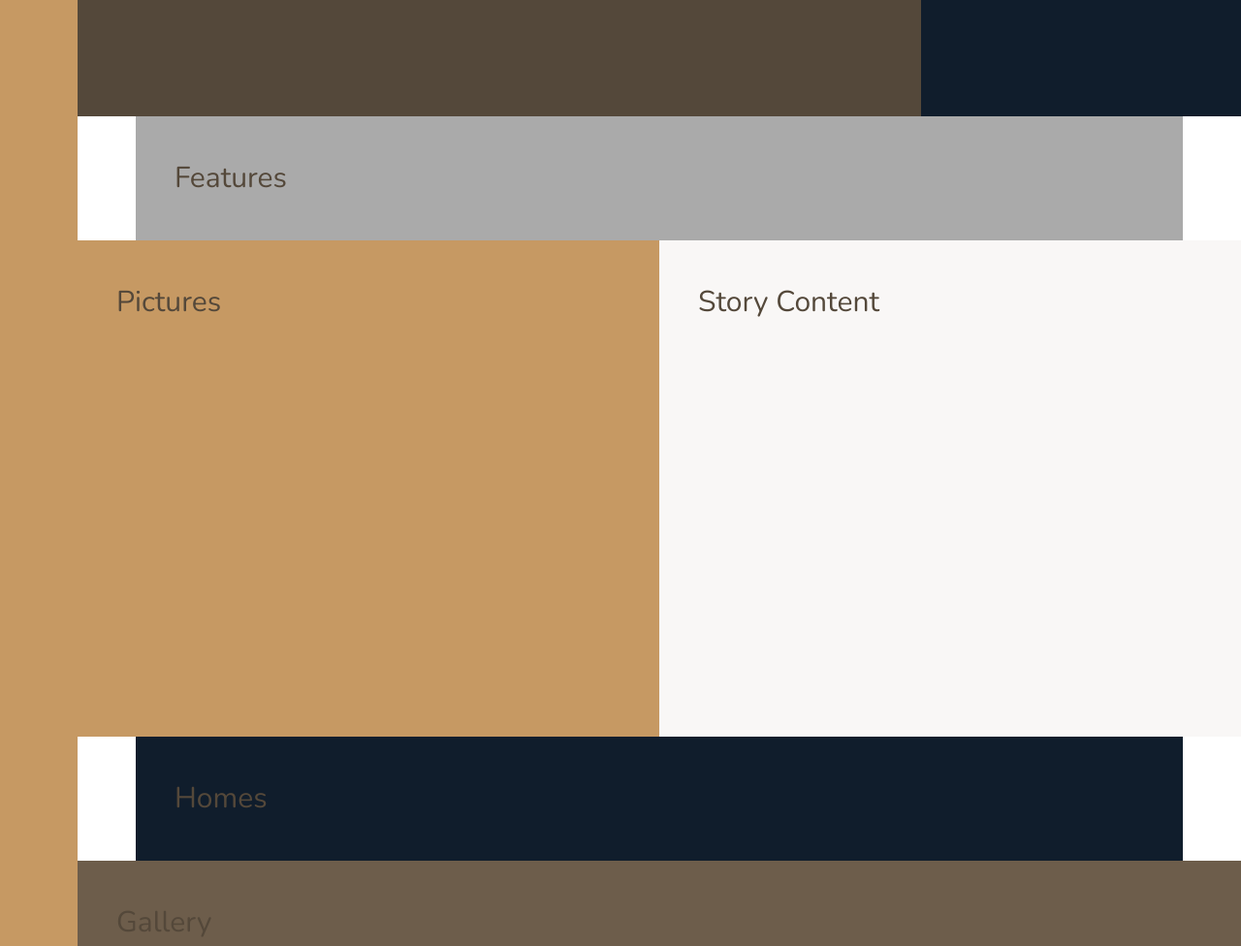
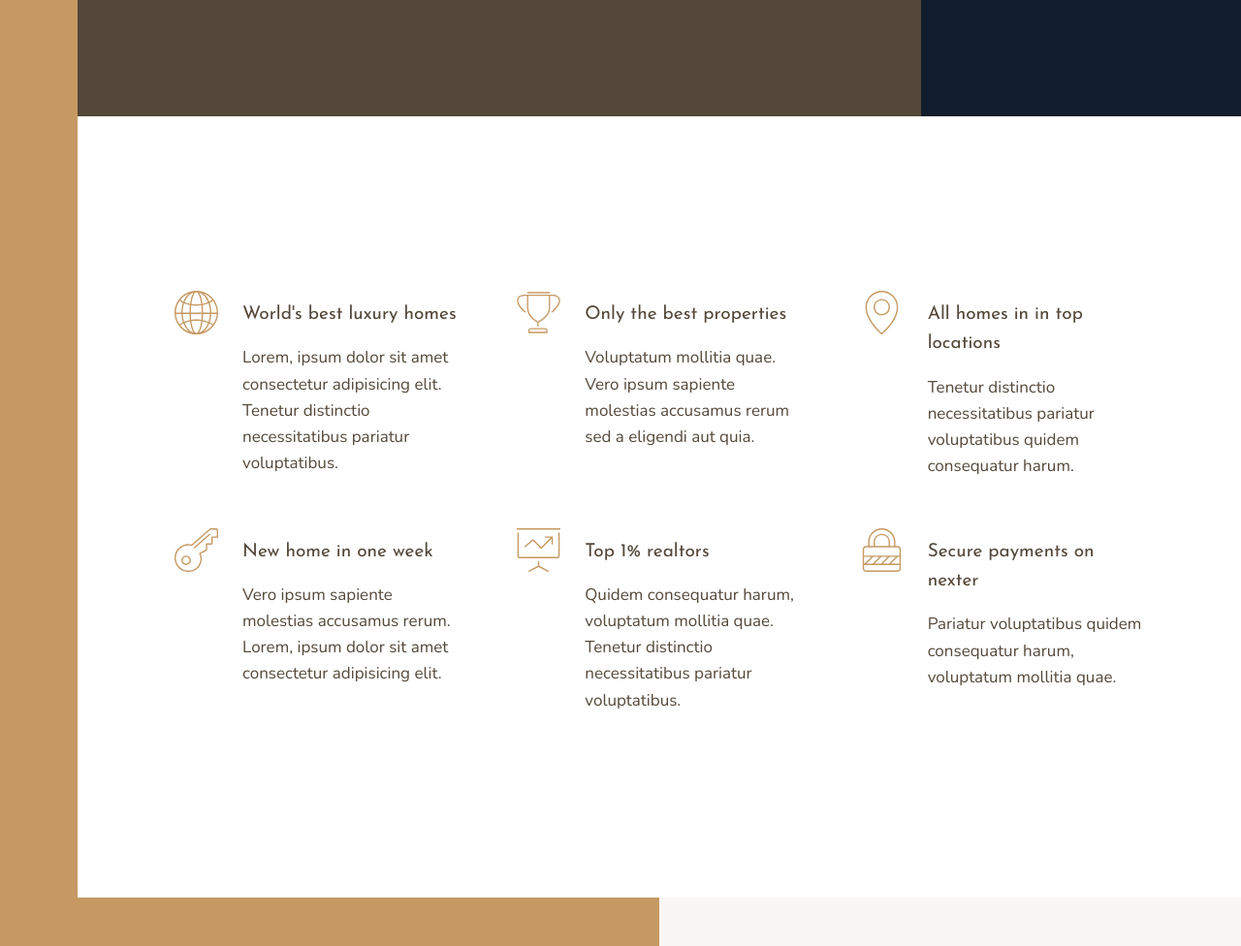
Before and after one commit to OlgaPrikhodko/nexter, a website: page index.html in a window 1280 px wide. Shown: the part 520-1496 px from the top of the page at 97% size. Drawn offline with nearby package versions, Linux system fonts and the light colour scheme; files that its build step writes are made by us from their sources.

Commit message:
🌟 build features section

```diff
--- a/index.html
+++ b/index.html
@@ -21,7 +21,73 @@
 
     <div class="realtors">Top 3 realtors</div>
 
-    <section class="features">Features</section>
+    <section class="features">
+      <div class="feature">
+        <svg class="feature__icon">
+          <use xlink:href="img/sprite.svg#icon-global"></use>
+        </svg>
+        <h4 class="heading-4 heading-4--dark">World's best luxury homes</h4>
+        <p class="feature__text">
+          Lorem, ipsum dolor sit amet consectetur adipisicing elit. Tenetur
+          distinctio necessitatibus pariatur voluptatibus.
+        </p>
+      </div>
+
+      <div class="feature">
+        <svg class="feature__icon">
+          <use xlink:href="img/sprite.svg#icon-trophy"></use>
+        </svg>
+        <h4 class="heading-4 heading-4--dark">Only the best properties</h4>
+        <p class="feature__text">
+          Voluptatum mollitia quae. Vero ipsum sapiente molestias accusamus
+          rerum sed a eligendi aut quia.
+        </p>
+      </div>
+
+      <div class="feature">
+        <svg class="feature__icon">
+          <use xlink:href="img/sprite.svg#icon-map-pin"></use>
+        </svg>
+        <h4 class="heading-4 heading-4--dark">All homes in in top locations</h4>
+        <p class="feature__text">
+          Tenetur distinctio necessitatibus pariatur voluptatibus quidem
+          consequatur harum.
+        </p>
+      </div>
+
+      <div class="feature">
+        <svg class="feature__icon">
+          <use xlink:href="img/sprite.svg#icon-key"></use>
+        </svg>
+        <h4 class="heading-4 heading-4--dark">New home in one week</h4>
+        <p class="feature__text">
+          Vero ipsum sapiente molestias accusamus rerum. Lorem, ipsum dolor sit
+          amet consectetur adipisicing elit.
+        </p>
+      </div>
+
+      <div class="feature">
+        <svg class="feature__icon">
+          <use xlink:href="img/sprite.svg#icon-presentation"></use>
+        </svg>
+        <h4 class="heading-4 heading-4--dark">Top 1% realtors</h4>
+        <p class="feature__text">
+          Quidem consequatur harum, voluptatum mollitia quae. Tenetur distinctio
+          necessitatibus pariatur voluptatibus.
+        </p>
+      </div>
+
+      <div class="feature">
+        <svg class="feature__icon">
+          <use xlink:href="img/sprite.svg#icon-lock"></use>
+        </svg>
+        <h4 class="heading-4 heading-4--dark">Secure payments on nexter</h4>
+        <p class="feature__text">
+          Pariatur voluptatibus quidem consequatur harum, voluptatum mollitia
+          quae.
+        </p>
+      </div>
+    </section>
 
     <div class="story__pictures">Pictures</div>
 
--- a/sass/_features.scss
+++ b/sass/_features.scss
@@ -1,4 +1,54 @@
 .features {
-  background-color: $color-grey-light-2;
   grid-column: center-start / center-end;
+
+  margin: 15rem 0;
+
+  display: grid;
+  // grid-template-columns: repeat(3, 1fr);
+  grid-template-columns: repeat(auto-fit, minmax(25rem, 1fr));
+  grid-gap: 6rem;
+  align-items: start;
 }
+
+.feature {
+  display: grid;
+  grid-template-columns: min-content 1fr;
+  row-gap: 1.5rem;
+  column-gap: 2.5rem;
+
+  &__icon {
+    fill: $color-primary;
+    width: 4.5rem;
+    height: 4.5rem;
+    grid-row: 1 / span 2;
+    transform: translateY(-1rem);
+  }
+
+  &__text {
+    font-size: 1.7rem;
+  }
+}
+
+// with subgrid
+// .features {
+//   grid-column: center-start / center-end;
+
+//   display: grid;
+
+//   grid-template-columns: subgrid;
+//   grid-gap: 6rem;
+
+//   margin: 15rem 0;
+
+//   .feature {
+//       &:nth-child(3n + 1) {
+//           grid-column: 1 / span 2;
+//       }
+//       &:nth-child(3n + 2) {
+//           grid-column: 4 / span 2;
+//       }
+//       &:nth-child(3n + 3) {
+//           grid-column: 7 / span 2;
+//       }
+//   }
+// }
```
